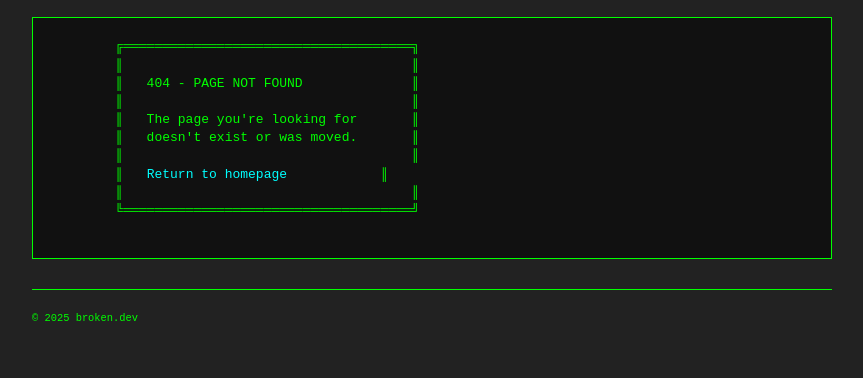
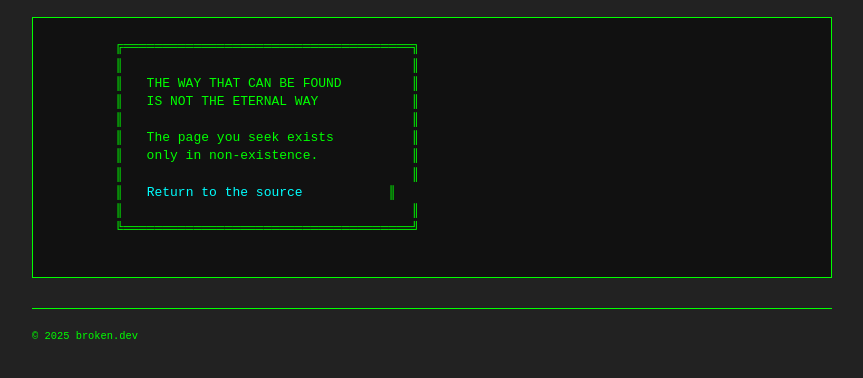
Before and after one commit to patflynn/broken-web, a plain HTML site: page 404.html in a window 1280 px wide. Shown: the part 74-452 px from the top of the page, without its empty margins (208-1071 px from the left). Drawn offline with Linux system fonts and the light colour scheme.

Commit message:
Update 404 page with Taoist theme
🤖 Generated with [Claude Code](https://claude.ai/code)

Co-Authored-By: Claude <noreply@anthropic.com>

```diff
--- a/404.html
+++ b/404.html
@@ -1,10 +1,10 @@
-<!DOCTYPE html>
+<!doctype html>
 <html lang="en">
   <head>
-    <meta charset="UTF-8">
-    <meta name="viewport" content="width=device-width, initial-scale=1.0">
+    <meta charset="UTF-8" />
+    <meta name="viewport" content="width=device-width, initial-scale=1.0" />
     <title>404 - Page Not Found | broken.dev</title>
-    <link rel="stylesheet" href="styles.css">
+    <link rel="stylesheet" href="styles.css" />
   </head>
   <body>
     <header>
@@ -14,12 +14,13 @@
       <pre>
         ╔═════════════════════════════════════╗
         ║                                     ║
-        ║   404 - PAGE NOT FOUND              ║
+        ║   THE WAY THAT CAN BE FOUND         ║
+        ║   IS NOT THE ETERNAL WAY            ║
         ║                                     ║
-        ║   The page you're looking for       ║
-        ║   doesn't exist or was moved.       ║
+        ║   The page you seek exists          ║
+        ║   only in non-existence.            ║
         ║                                     ║
-        ║   <a href="/">Return to homepage</a>            ║
+        ║   <a href="/">Return to the source</a>           ║
         ║                                     ║
         ╚═════════════════════════════════════╝
         </pre>
```
Lines whose indentation alone changed are shown as unchanged.
